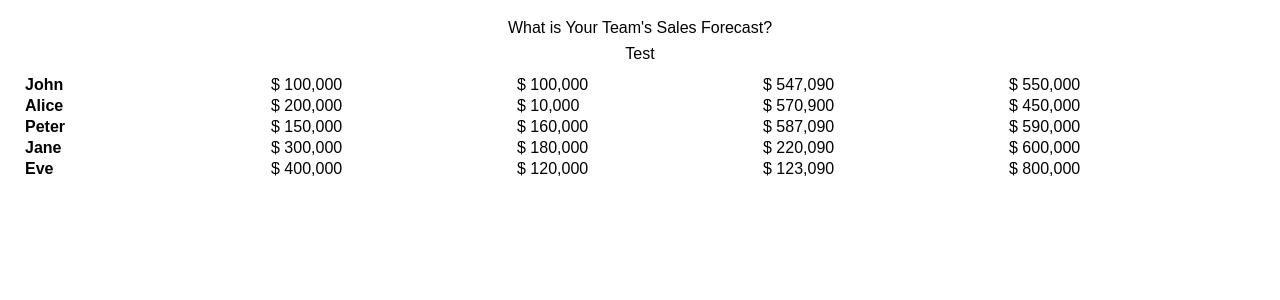
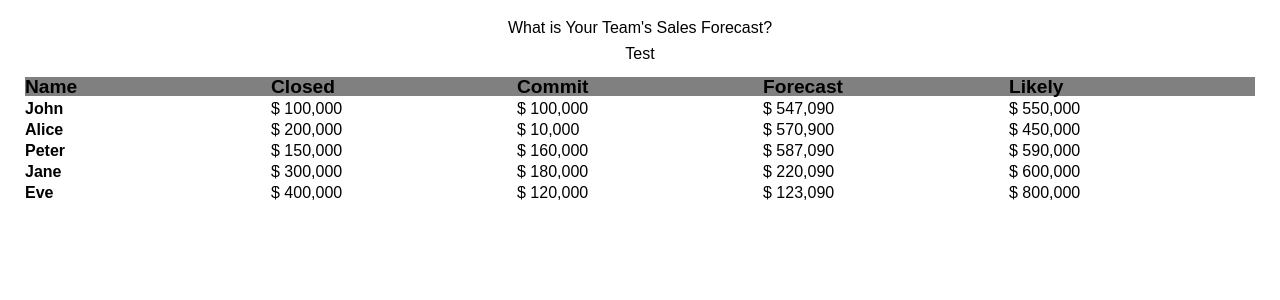
Before and after one commit to 9yoi/react-dashboard, a React (Create React App) app: page / in a window 1280 px wide. Shown: the top 300 px of the page. Built offline with nearby package versions, Linux system fonts and the light colour scheme; a web font is replaced by a local one.

Commit message:
Add Headers
- Create new component Headers
- Pass in fields for headers (Name committed etc)
- Render above rows.

```diff
--- a/src/App.css
+++ b/src/App.css
@@ -104,6 +104,13 @@ ul, li
   width: 25%;
 }
 
+.Row-header {
+  font-weight: bold;
+  font-size: 120%;
+  text-align: left;
+  background-color: grey;
+}
+
 .Row-name {
   font-weight: bold;
   text-align: left
@@ -111,5 +118,4 @@ ul, li
 
 .Row-dollar {
   text-align: left;
-
 }
--- a/src/App.js
+++ b/src/App.js
@@ -14,7 +14,31 @@ function Row({name, closed, commit, forecast, likely}) {
   )
 }
 
+function Headers(props) {
+
+  return (
+    <div className="Row">
+      <div className="Row-header">{props.fields[0]}</div>
+      <div className="Row-header">{props.fields[1]}</div>
+      <div className="Row-header">{props.fields[2]}</div>
+      <div className="Row-header">{props.fields[3]}</div>
+      <div className="Row-header">{props.fields[4]}</div>
+    </div>
+  )
+}
+
 class App extends Component {
+
+  constructor () {
+    super ();
+    this.state = {
+      headers: ['Name', 'Closed', 'Commit', 'Forecast', 'Likely']
+    };
+  }
+
+  createHeaders (data) {
+      return <Headers fields={data}/>;
+  }
 
   createRow(data) {
     return data.map((person, i) => {
@@ -52,12 +76,13 @@ class App extends Component {
     return (
       <div className="App">
         <div className="App-header">
-          <h2>What is Your Team's Sales Forecast?</h2>
+          <h1>What is Your Team's Sales Forecast?</h1>
         </div>
         <div className="App-summary">
           <h2>Test</h2>
         </div>
         <div className="App-table">
+            {this.createHeaders(this.state.headers)}
             {this.createRow(data)}
         </div>
       </div>
```
